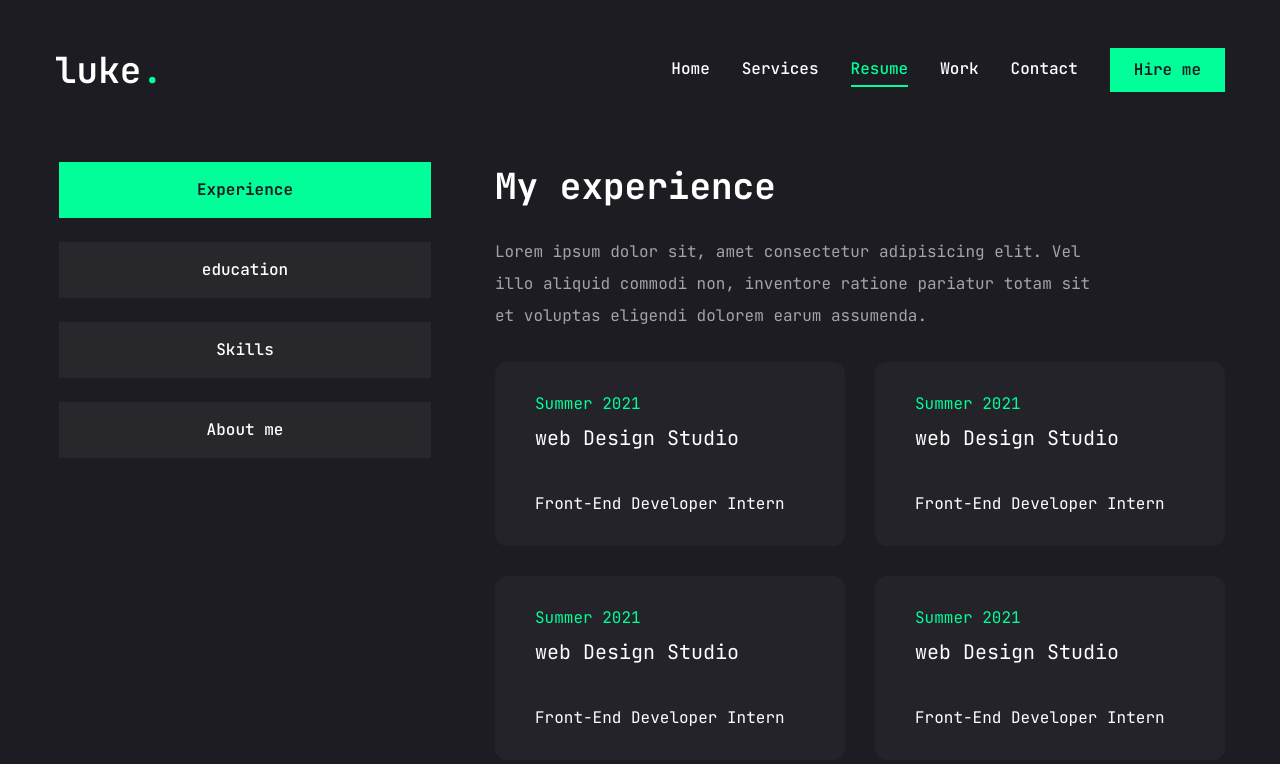
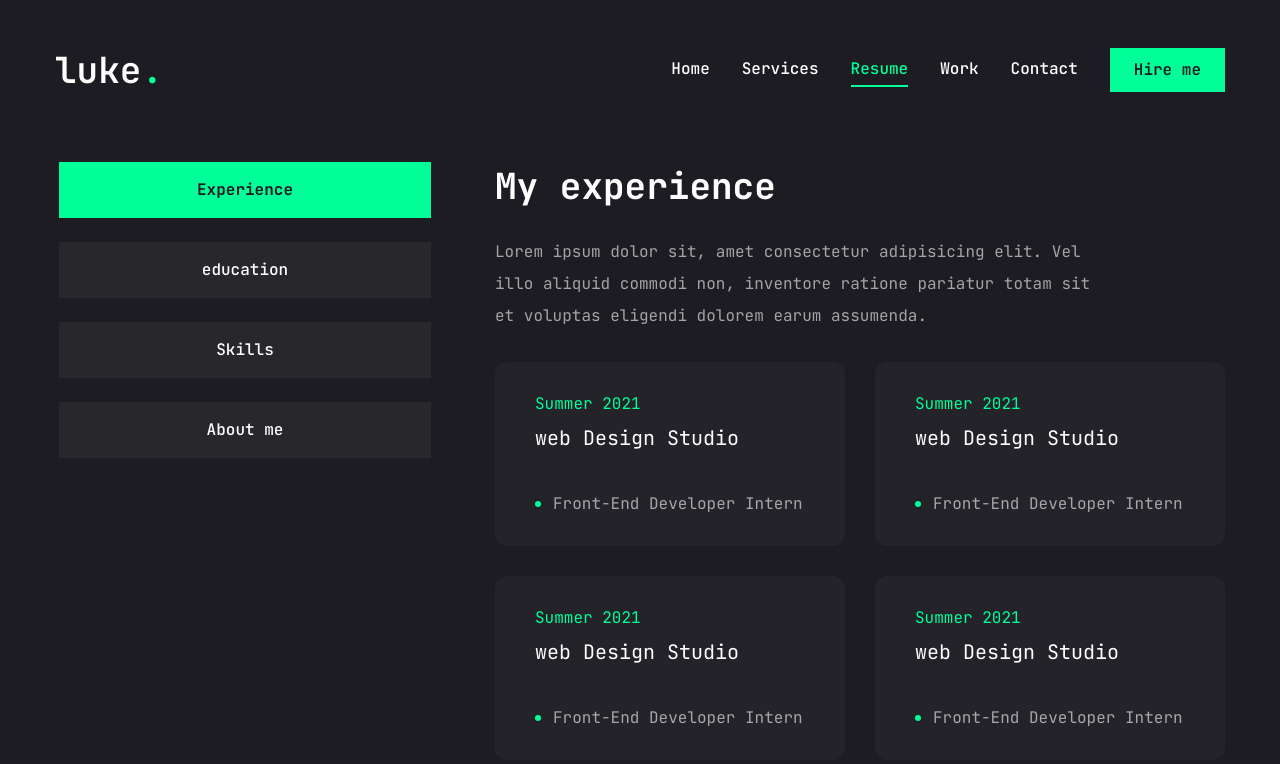
Before and after one commit to sfaa5/my-app, a Next.js app: page /resume in a window 1280 px wide. Shown: the top 764 px of the page. Built offline with nearby package versions, Linux system fonts and the light colour scheme.

Commit message:
finsh-exp add-skils

```diff
--- a/app/resume/page.jsx
+++ b/app/resume/page.jsx
@@ -183,10 +183,11 @@
                return <li key={index} className="bg-[#232329] h-[184px] py-6 px-10 rounded-xl flex flex-col justify-center items-center lg:items-start gap-1">
                 <span className="text-accent">{item.duration}</span>
                 <h3 className="text-xl max-w-[260px] min-h-[60px] text-center lg:text-left ">  {item.institution}</h3>
-                <div>
+                <div className=" flex items-center gap-3">
                   {/* dot */}
-                  <span ></span>
-                  <p>{item.degree}</p>
+                  <span className="w-[6px] h-[6px] rounded-full
+                   bg-accent"></span>
+                  <p className="text-white/60">{item.degree}</p>
                 </div>
                </li>
 
@@ -207,7 +208,16 @@
 
             {/* skils */}
             <TabsContent value="skills" className="w-full">
-              skills
+            <div className="flex flex-col gap-[30px]">
+              <div className="flex flex-col gap-[30px] text-center xl:text-left">
+                <h3 className="text-4xl font-bold">{skills.title}</h3>
+<p className="max-w-[600px] text-white/60 mx-auto xl:mx-0">{skills.description}</p>
+
+                <ul>{skills.skillsList.map((skills,index)=> {
+                  return <li key={index}>{skills.name}</li>
+                })}</ul>
+              </div>
+            </div>
             </TabsContent>
 
             {/* about */}
--- a/components/ui/scroll-area.jsx
+++ b/components/ui/scroll-area.jsx
@@ -32,7 +32,7 @@
       className
     )}
     {...props}>
-    <ScrollAreaPrimitive.ScrollAreaThumb className="relative flex-1 rounded-full bg-slate-200 dark:bg-slate-800" />
+    <ScrollAreaPrimitive.ScrollAreaThumb className="relative flex-1 rounded-full bg-accent dark:bg-slate-800" />
   </ScrollAreaPrimitive.ScrollAreaScrollbar>
 ))
 ScrollBar.displayName = ScrollAreaPrimitive.ScrollAreaScrollbar.displayName
```
